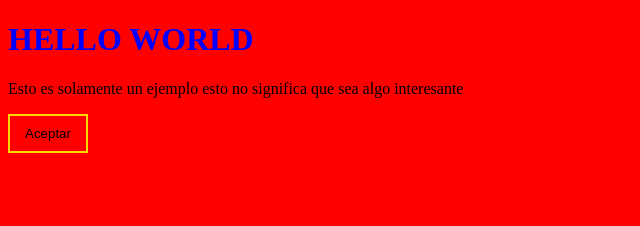
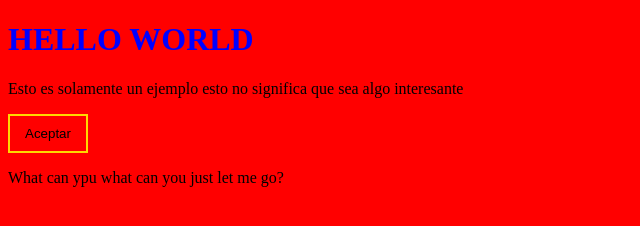
Before and after one commit to jose031199/hello-world, a plain HTML site: page index.html in a window 1280 px wide. Shown: the whole page, without its empty margins (0-640 px from the left). Drawn offline with Linux system fonts and the light colour scheme.

Commit message:
Updated index.html with p

```diff
--- a/index.html
+++ b/index.html
@@ -9,6 +9,7 @@
 <h1>Hello World</h1>
 <p>Esto es solamente un ejemplo esto no significa que sea algo interesante<p>
 <button type='button' id='btn_accept'>Aceptar</button>
+<p>What can ypu what can you just let me go?</p>
 
 
 <script type='text/javascript'>
```
